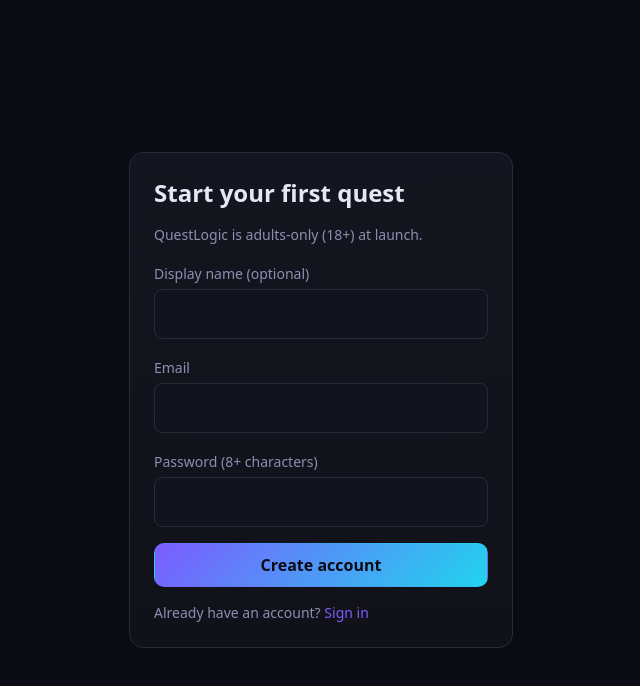
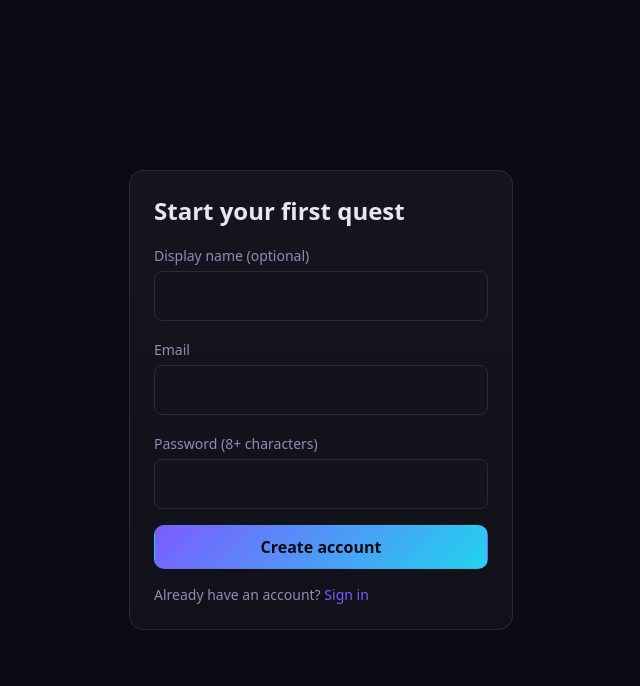
Before and after one commit to mohandasks/questlogic, a Next.js app in the folder apps/web/: page /sign-up in a window 1280 px wide. Shown: the top 686 px of the page, without its empty margins (319-959 px from the left). Built offline with nearby package versions, Linux system fonts and the light colour scheme.

Commit message:
remove 18+ comment

```diff
--- a/apps/web/src/app/sign-up/page.tsx
+++ b/apps/web/src/app/sign-up/page.tsx
@@ -55,7 +55,6 @@
         className="panel grid w-full max-w-sm gap-4 p-6"
       >
         <h1 className="text-2xl font-bold">Start your first quest</h1>
-        <p className="text-sm text-mute">QuestLogic is adults-only (18+) at launch.</p>
 
         {searchParams.error ? (
           <div className="rounded-lg border border-danger/40 bg-danger/10 p-3 text-sm text-danger">
```
